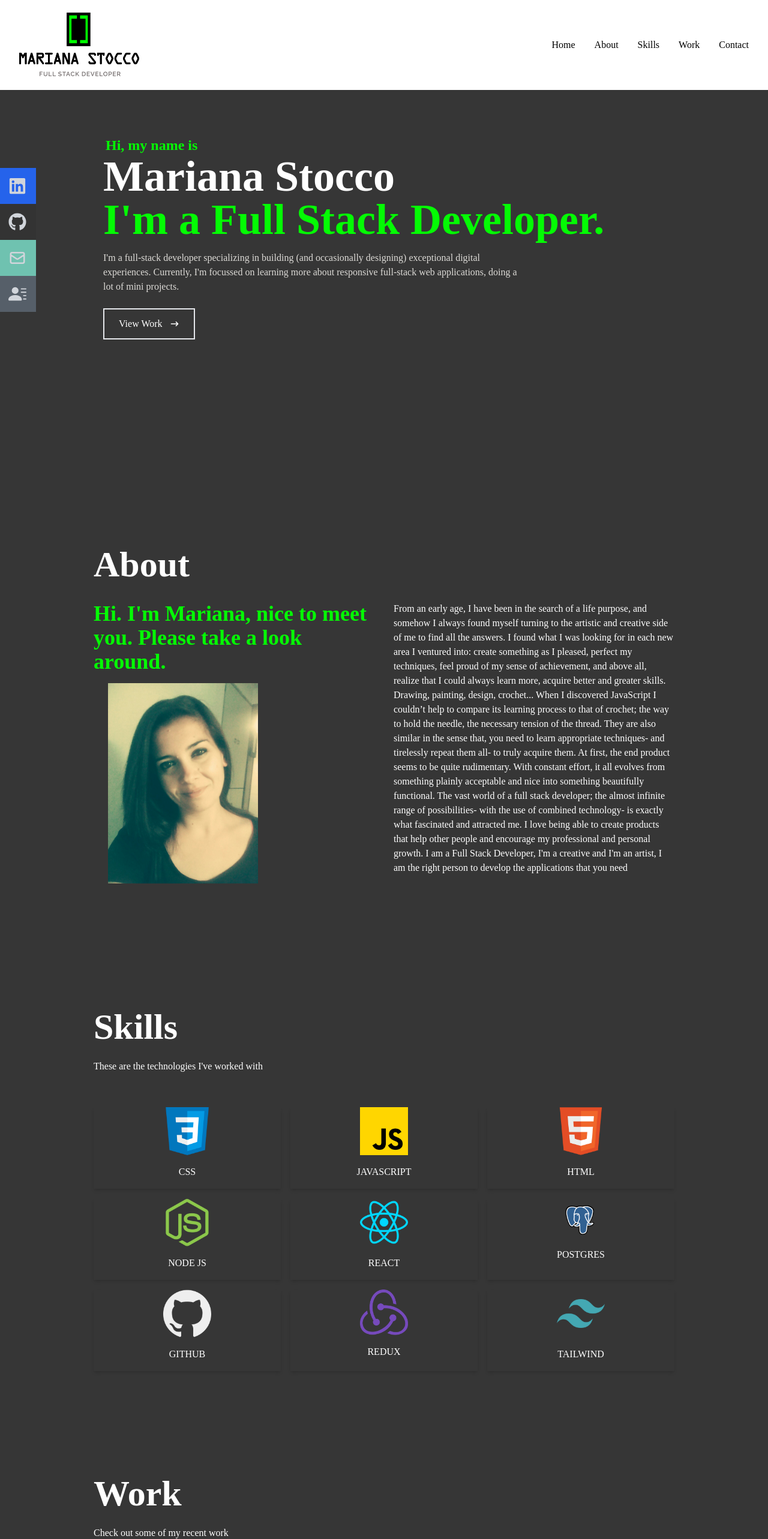
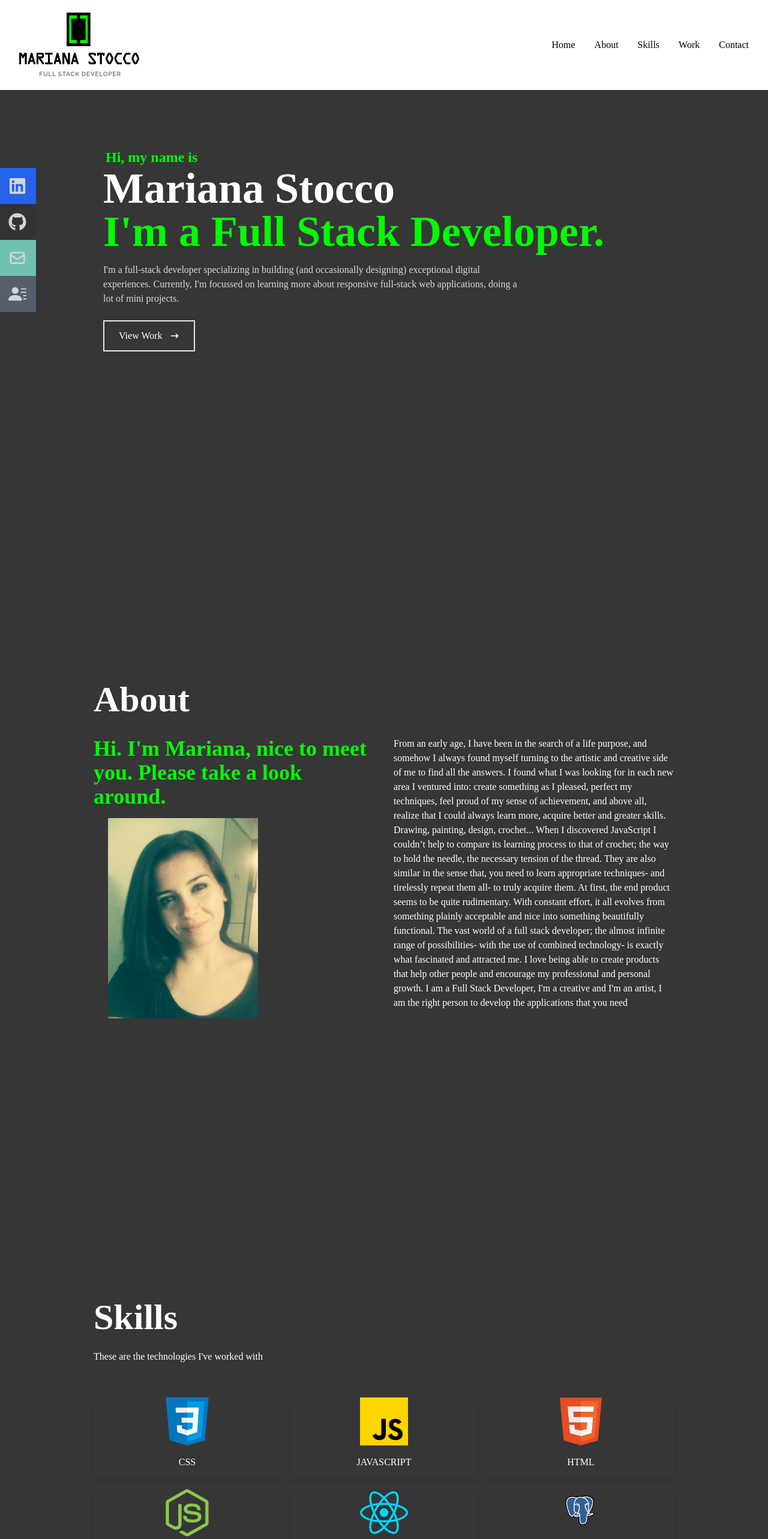
Before and after one commit to MarianaStocco/portfolio-mariana, a React (Create React App) app: page / in a window 1280 px wide. Shown: the top 2566 px of the page at 60% size. Built offline with nearby package versions, Linux system fonts and the light colour scheme.

Commit message:
fullResponsiveOK

```diff
--- a/src/components/About.jsx
+++ b/src/components/About.jsx
@@ -5,7 +5,7 @@ export const About = () => {
     return (
         <div name='about' className='w-full h-screen bg-[#363636] text-white'>
           <div className='flex flex-col justify-center items-center w-full h-full'>
-            <div className='max-w-[1000px] w-full grid grid-cols-2 gap-8'>
+            <div className='max-w-[1000px] ssm:pt-[450px] w-full grid grid-cols-2 gap-8'>
               <div className='sm:text-left pb-8 pl-4'>
                 <p className='text-6xl font-bold inline'>
                   About
--- a/src/components/Home.jsx
+++ b/src/components/Home.jsx
@@ -7,7 +7,7 @@ export const Home = () => {
     <div name='home' className='w-full h-screen bg-[#363636]'>
 
       {/* Container */}
-      <div className='max-w-[1000px] mx-auto px-8 flex flex-col justify-center h-full'>
+      <div className='max-w-[1000px] ssm:pt-[40px] mx-auto px-8 flex flex-col justify-center h-full'>
         <p className='text-[#04fb04] px-1 font-bold text-2xl'>Hi, my name is</p>
         <h1 className='text-4xl sm:text-7xl font-bold text-white'>
           Mariana Stocco
--- a/src/components/Skills.jsx
+++ b/src/components/Skills.jsx
@@ -11,10 +11,10 @@ import Redux from '../assets/redux.png'
 
 export const Skills = () => {
   return (
-    <div name='skills' className='w-full md:h-screen  bg-[#363636] text-white'>
-        <div className='max-w-[1000px] mx-auto p-4 flex flex-col justify-center w-full h-full'>
+    <div name='skills' className=' w-full ssm:grid ssm:grid-cols-1 ssm:pt-[550px]  bg-[#363636] text-white'>
+        <div className=' max-w-[1000px] mx-auto p-4 flex flex-col justify-center w-full h-full'>
             <div>
-                <p className='text-6xl font-bold inline'>Skills</p>
+                <p className=' text-6xl font-bold inline'>Skills</p>
                 <p className='py-6'>These are the technologies I've worked with</p>
             </div>
 
--- a/src/components/Work.jsx
+++ b/src/components/Work.jsx
@@ -6,10 +6,10 @@ import NetflixClone from '../assets/netflix.png';
 
 export const Work = () => {
     return (
-        <div name='work' className='w-full md:h-screen text-white bg-[#363636]'>
+        <div name='work' className=' w-full md:h-screen text-white bg-[#363636]'>
             <div className='max-w-[1000px] mx-auto p-4 flex flex-col justify-center w-full h-full'>
                 <div className='pb-8'>
-                    <p className='text-6xl font-bold inline  text-white'>
+                    <p className=' text-6xl font-bold inline  text-white'>
                         Work
                     </p>
                     <p className='py-6'>Check out some of my recent work</p>
--- a/tailwind.config.js
+++ b/tailwind.config.js
@@ -4,7 +4,7 @@ module.exports = {
   theme: {
     extend: {
       screens: {
-        'ssm': '320px',
+        'ssm': '360px',
       },
     },
   },
```
